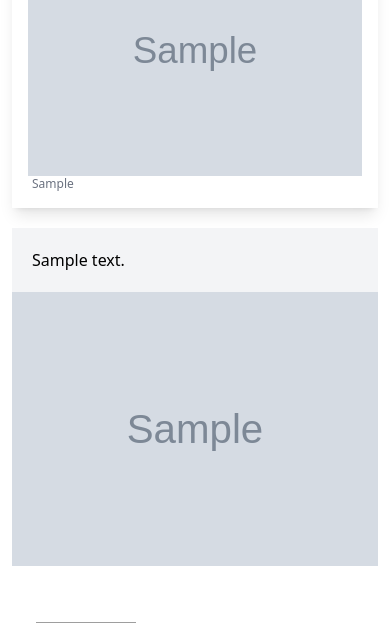
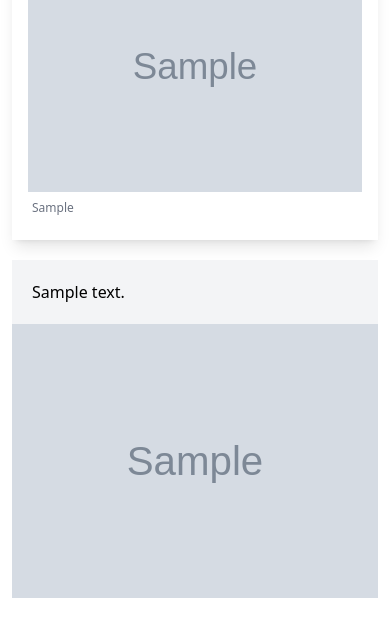
Before and after one commit to stupidrun/gzy-backend, a Django app: page /product/1/ in a window 390 px wide. Shown: the part 451-1074 px from the top of the page. Run offline with Django 5.2, Linux system fonts and the light colour scheme; tables that the repository leaves empty hold one stand-in row (values such as "Sample post"); grey boxes marked "Sample" are stand-in pictures; some libraries are stand-ins or nearby versions; grey boxes are pictures that could not be loaded.

Commit message:
optimized product page

```diff
--- a/templates/product.html
+++ b/templates/product.html
@@ -7,11 +7,11 @@
 {% block content %}
     <div class="flex flex-col lg:mx-auto lg:max-w-screen-md">
         <div class="p-4 w-full shadow-lg lg:shadow-none">
-            <p class="font-bold p-1 lg:w-full">{{ product.title }}</p>
+            <p class="font-bold my-2 p-1 lg:w-full text-md">{{ product.title }}</p>
             <p class="">
                 <img src="{{ product.get_styled_main_image }}" class="lg:flex-2 lg:object-contain">
             </p>
-            <div class="lg:w-full lg:mx-3 lg:text-lg">
+            <div class="lg:w-full lg:mx-3 lg:text-lg my-2">
                 {% comment %} <p class="font-bold p-1 lg:w-full">{{ product.title }}</p> {% endcomment %}
                 <p class="text-gray-500 text-xs pl-1">{{ product.spec }}</p>
                 {% comment %} <p class="text-red-500 font-bold mt-1">￥{{ product.price }}</p> {% endcomment %}
```
